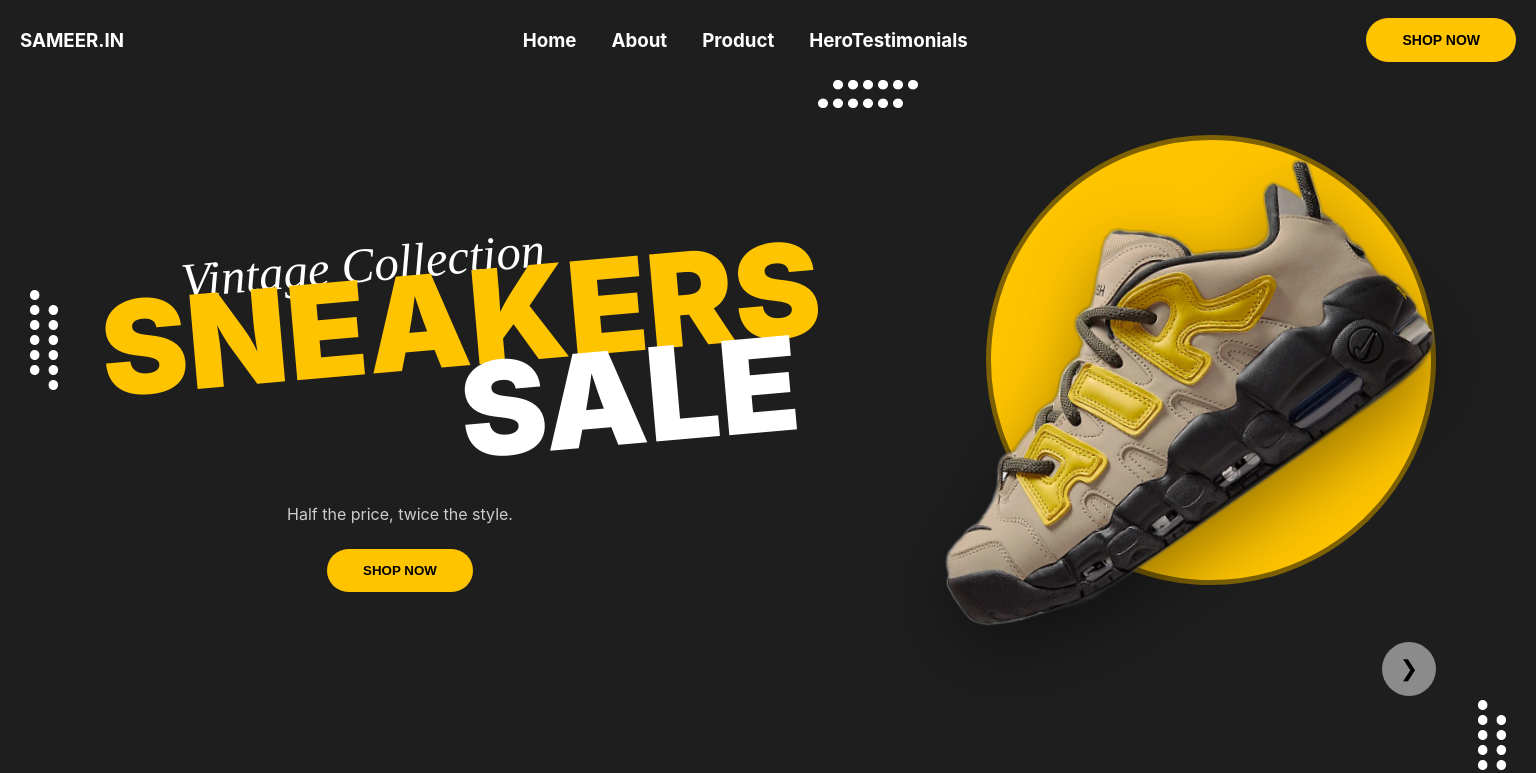
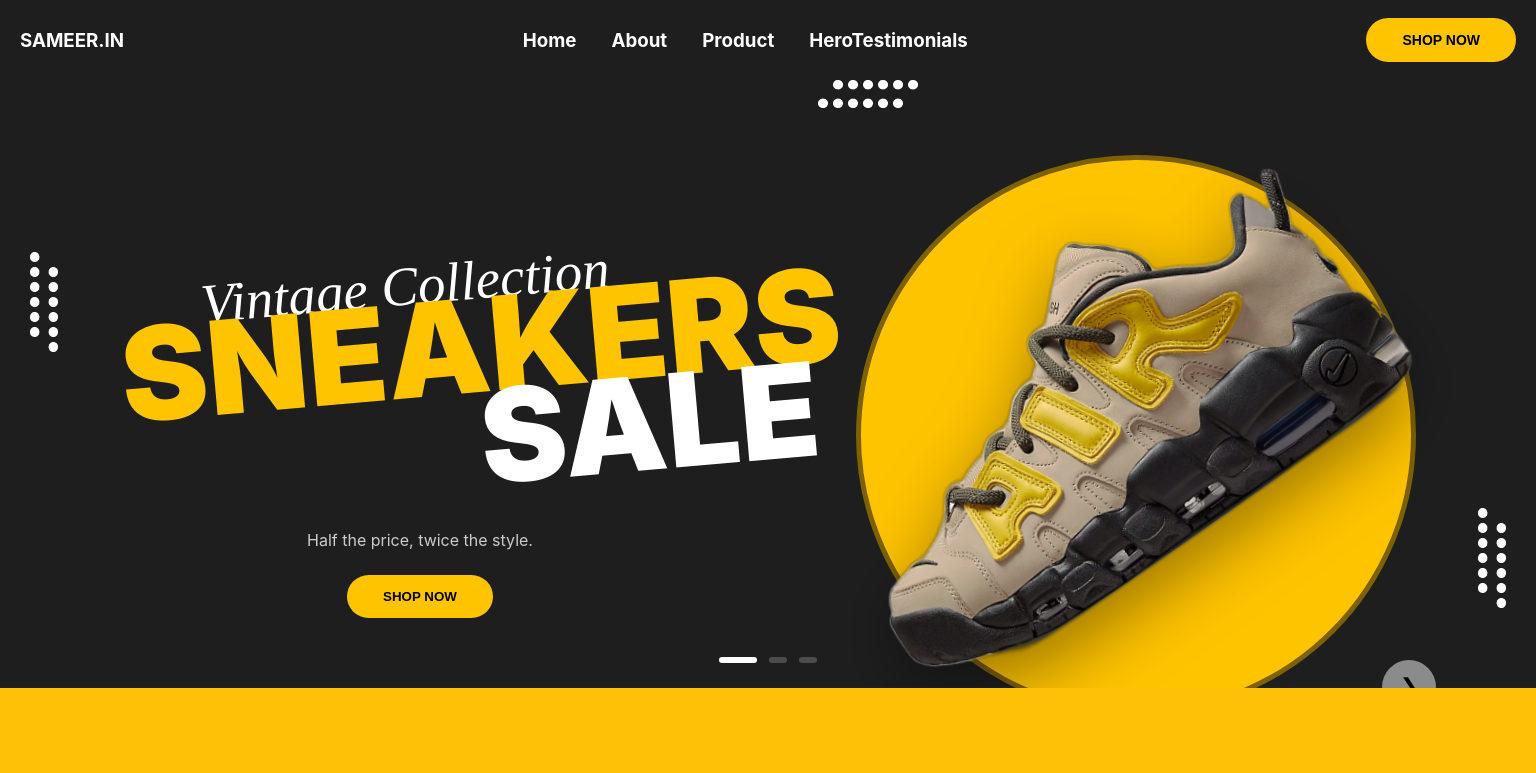
Before and after one commit to EGAAJITH-G/Interview-Task, a React (Create React App) app: page / in a window 1536 px wide. Shown: the top 773 px of the page. Built offline with nearby package versions, Linux system fonts and the light colour scheme.

Commit message:
home1/1/26

```diff
--- a/src/Components/About.js
+++ b/src/Components/About.js
@@ -24,8 +24,6 @@ export default function ProductCarousel() {
 
   return (
     <div className={styles.container}>
-
-
       <h1 className={styles.heading}>Find your Perfect Wear</h1>
 
       <div className={styles.carouselWrapper}>
--- a/src/Styles/About.module.css
+++ b/src/Styles/About.module.css
@@ -1,32 +1,27 @@
 .container {
   background: #ffc107;
-  min-height: 100vh;
+  /* min-height: 100vh; */
   padding: 40px 60px;
   text-align: center;
   font-family: "Poppins", sans-serif;
   padding-top: 80px;
 }
-
 .heading {
   font-size: 48px;
   font-weight: 800;
   margin-bottom: 50px;
 }
-
-
 .carouselWrapper {
   display: flex;
   align-items: center;
   justify-content: center;
   gap: 30px;
 }
-
 .carousel {
   display: flex;
   gap: 40px;
   transition: transform 0.5s ease-in-out;
 }
-
 .card {
   width: 180px;
   background: rgba(255, 255, 255, 0.35);
@@ -35,43 +30,36 @@
   box-shadow: 0 10px 25px rgba(0, 0, 0, 0.15);
   transition: all 0.35s ease;
 }
-
 .card img {
   width: 100%;
   transform: rotate(-20deg);
 }
-
 .card img {
   width: 160px;
   transition: transform 0.4s ease;
 }
-
 .active img {
   transform: translateY(-10px) scale(1.05);
 }
-
 .active {
   background: #ffd54f;
   transform: translateY(-20px) scale(1.05);
 }
-
 .active:hover {
   transform: translateY(-35px) scale(1.1);
+  cursor: pointer;
+  box-shadow: 0 15px 30px rgba(0, 0, 0, 0.20);
 }
-
-
 .name {
   margin-top: 20px;
   font-weight: 600;
 }
-
 .sizes {
   display: flex;
   justify-content: center;
   gap: 8px;
   margin-top: 10px;
 }
-
 .sizes span {
   background: #111;
   color: #fff;
@@ -79,8 +67,6 @@
   padding: 4px 8px;
   border-radius: 6px;
 }
-
-
 .arrow {
   background: none;
   border: none;
@@ -88,7 +74,6 @@
   cursor: pointer;
   transition: transform 0.3s ease;
 }
-
 .arrow:hover {
   transform: scale(1.3);
 }
@@ -102,8 +87,6 @@
   cursor: pointer;
   transition: all 0.4s ease;
 }
-
-
 .allBtn:hover {
   background: #111;
   transform: translateY(-4px);
--- a/src/Styles/Home.module.css
+++ b/src/Styles/Home.module.css
@@ -1,6 +1,6 @@
 .home_container {
   background: #1e1e1e;
-  min-height: 100vh;
+  /* min-height: 100vh; */
   position: relative;
   overflow: hidden;
 }
@@ -28,7 +28,7 @@
 }
 .text_section {
   max-width: 600px;
-  animation: contentFade 2s ease backwards;
+  animation: contentFade 2s ease backwards ;
 }
 @keyframes contentFade {
   from {
@@ -87,16 +87,20 @@
   border: none;
   padding: 14px 36px;
   border-radius: 30px;
-  font-weight: bold;
+  font-weight: 700;
   cursor: pointer;
+}
+.btn:hover {
+  background: #ffffff;
+  transform: translateY(-6px);
 }
 .image_section {
   position: relative;
 }
 .circle {
   position: absolute;
-  width: 440px;
-  height: 440px;
+  width: 490px;
+  height: 490px;
   background: #ffc400;
   border-radius: 50%;
   transform: rotate(-40deg);
@@ -115,7 +119,6 @@
     opacity: 1;
   }
 }
-
 .shoe_img {
   position: absolute;
   top: -160px;
@@ -123,7 +126,7 @@
   width: 840px;
   transform: rotate(-5deg);
   filter: drop-shadow(0 25px 35px rgba(0, 0, 0, 0.4));
-  animation: shoeSlide 0.7s ease-in-out;
+  animation: shoeSlide 0.7s ease-in-out,shoeFloat 3s ease-in-out 0.7s infinite; ;
 }
 @keyframes shoeSlide {
   0% {
@@ -135,9 +138,18 @@
     transform: translateX(0) rotate(-5deg);
   }
 }
+@keyframes shoeFloat {
+  0%, 100% {
+    transform: translateY(0) rotate(-5deg);
+  }
+  50% {
+    transform: translateY(-15px) rotate(-5deg);
+  }
+}
 .next_btn {
   position: absolute;
-  right: 100px;
+  top: 580px;
+  right: 0px;
   width: 54px;
   height: 54px;
   border-radius: 50%;
@@ -178,3 +190,30 @@
   background: #ffffff;
   opacity: 1;
 }
+
+@media (min-width: 1441px) and (max-width: 1950px) {
+  .home_content {
+    padding: 70px 120px;
+  }
+  .vintage {
+    font-size: 55px;
+    margin-left: 80px;
+    margin-top: 100px;
+  }
+  .sneakers,
+  .sale {
+    font-size: 130px;
+  }
+  .circle {
+    width: 550px;
+    height: 550px;
+  }
+  .shoe_img {
+    width: 900px;
+    top: -180px;
+    right: -30px;
+  }
+  .next_btn {
+    right: 100px;
+  }
+}
--- a/src/Styles/Navbar.module.css
+++ b/src/Styles/Navbar.module.css
@@ -1,7 +1,7 @@
-/* body{
+/* body {
   background-color: black;
 } */
- .navbar{
+.navbar {
   display: flex;
   justify-content: space-between;
   align-items: center;
@@ -12,17 +12,20 @@
   top: 0;
   z-index: 100;
 }
- .navlinks{
+.navlinks {
   display: flex;
   gap: 35px;
   cursor: pointer;
 }
- .navlinks a{
+.navlinks a {
   text-decoration: none;
   color: white;
   font-size: 16px;
 }
- .shopbtn{
+.navlinks a:hover {
+  color: #ffc400;
+}
+.shopbtn {
   background: #ffc400;
   color: #000;
   border: none;
@@ -32,3 +35,6 @@
   cursor: pointer;
   font-size: 14px;
 }
+.shopbtn:hover {
+  background: #ffb400;
+}
```
Lines whose indentation alone changed are shown as unchanged.
